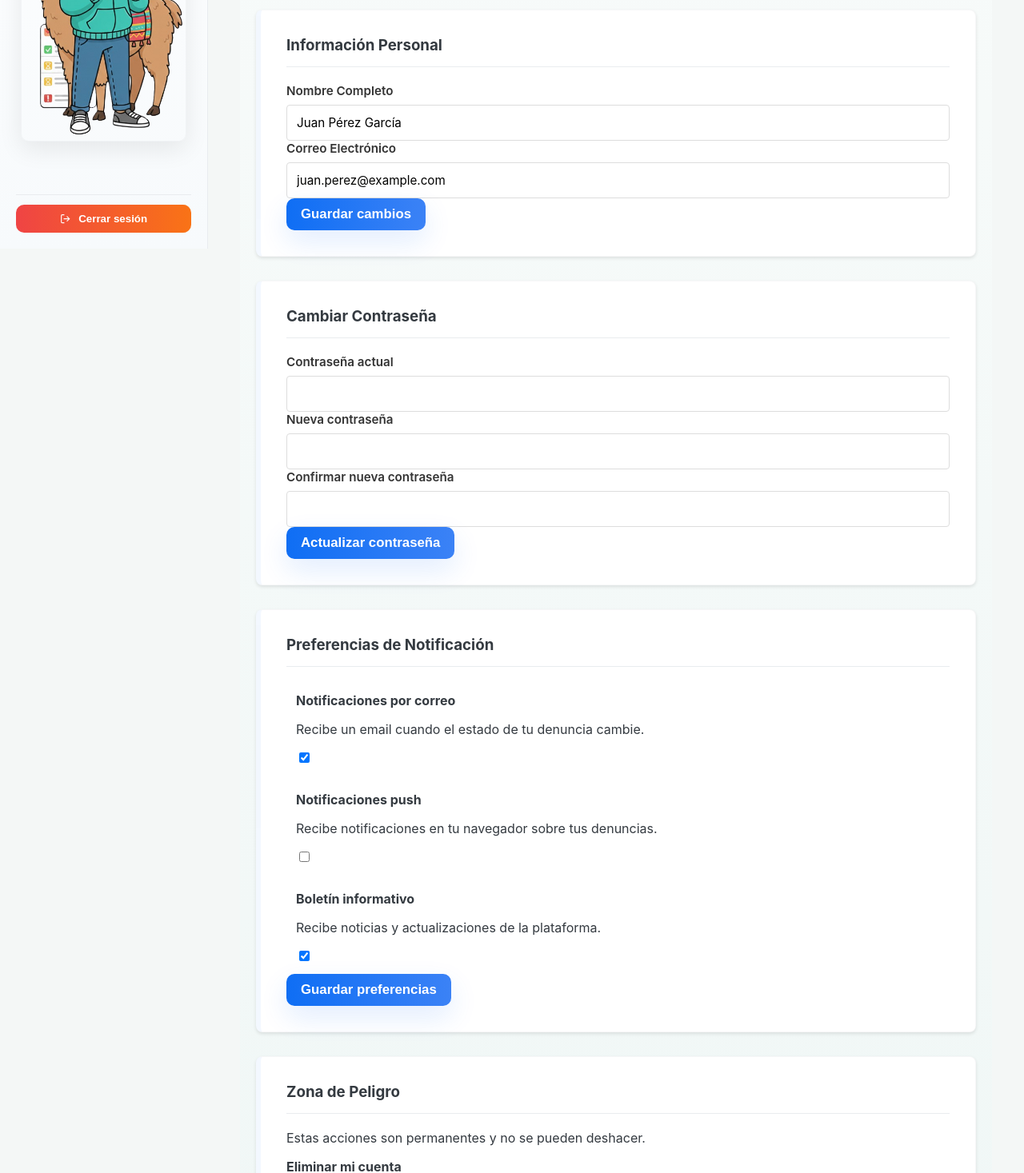
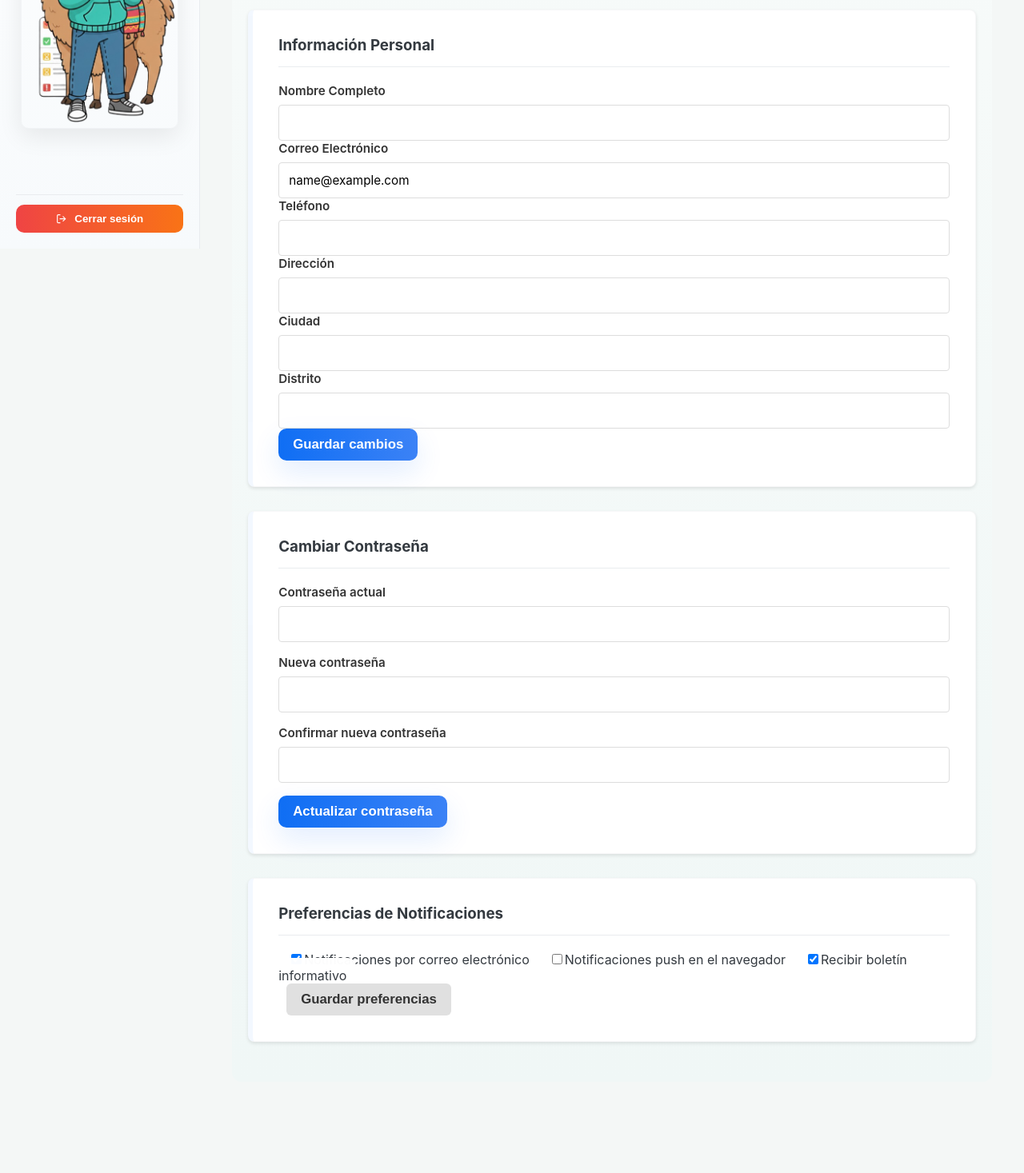
Before and after one commit to RonaldoTcnJnc/SistemadeDenuncias, a React (Vite) app: page /perfil in a window 1280 px wide. Shown: the part 489-1956 px from the top of the page at 80% size. After the commit the page ends 1882 px from the top, so only its background shows below. Built offline with nearby package versions, Linux system fonts and the light colour scheme; sample sign-in values are in the browser's storage; the HTML template or start-up script is replaced by a standard one.

Commit message:
Make ProfilePage functional with real user data

```diff
--- a/src/components/ProfilePage/ProfilePage.jsx
+++ b/src/components/ProfilePage/ProfilePage.jsx
@@ -1,25 +1,53 @@
-import React, { useState, useRef } from 'react';
+import React, { useState, useRef, useEffect } from 'react';
 import './ProfilePage.css';
-// Importa la imagen de perfil por defecto (coloca Miperfil.png en src/assets/)
 import profileDefault from '../../assets/MiPerfil.png';
 
-// Componente: Página de Perfil — mantén la lógica de subida y validación
 const ProfilePage = () => {
-  // Estado para mostrar la imagen actual del usuario (URL base64 o import)
+  const [user, setUser] = useState(null);
+  const [loading, setLoading] = useState(true);
   const [profileImage, setProfileImage] = useState(profileDefault);
+  const [formData, setFormData] = useState({
+    nombre_completo: '',
+    email: '',
+    telefono: '',
+    direccion: '',
+    ciudad: '',
+    distrito: ''
+  });
+  const [passwordData, setPasswordData] = useState({
+    currentPassword: '',
+    newPassword: '',
+    confirmPassword: ''
+  });
   const fileInputRef = useRef(null);
 
-  // Al hacer click en el lápiz: abrir selector de archivos
+  useEffect(() => {
+    const userStr = localStorage.getItem('user');
+    if (userStr) {
+      const userData = JSON.parse(userStr);
+      setUser(userData);
+      setFormData({
+        nombre_completo: userData.nombre_completo || '',
+        email: userData.email || '',
+        telefono: userData.telefono || '',
+        direccion: userData.direccion || '',
+        ciudad: userData.ciudad || '',
+        distrito: userData.distrito || ''
+      });
+      setLoading(false);
+    } else {
+      setLoading(false);
+    }
+  }, []);
+
   const handleEditPicClick = () => {
     fileInputRef.current?.click();
   };
 
-  // Validación y lectura del archivo seleccionado
   const handleFileChange = (event) => {
     const file = event.target.files?.[0];
     if (!file) return;
 
-    // Tipos permitidos: PNG, JPG, JPEG, WebP (si usas webp en el sitio)
     const validTypes = ['image/png', 'image/jpeg', 'image/jpg', 'image/webp'];
     const maxSize = 5 * 1024 * 1024; // 5 MB
 
@@ -33,27 +61,97 @@ const ProfilePage = () => {
       return;
     }
 
-    // Mostrar vista previa local (URL base64)
     const reader = new FileReader();
     reader.onload = (e) => {
       setProfileImage(e.target?.result);
     };
     reader.readAsDataURL(file);
+  };
 
+  const handleInputChange = (e) => {
+    const { name, value } = e.target;
+    setFormData(prev => ({ ...prev, [name]: value }));
+  };
 
+  const handlePasswordChange = (e) => {
+    const { name, value } = e.target;
+    setPasswordData(prev => ({ ...prev, [name]: value }));
   };
+
+  const handleSaveProfile = async (e) => {
+    e.preventDefault();
+
+    try {
+      const response = await fetch(`/api/ciudadanos/${user.id}`, {
+        method: 'PUT',
+        headers: { 'Content-Type': 'application/json' },
+        body: JSON.stringify(formData)
+      });
+
+      if (!response.ok) throw new Error('Error al actualizar perfil');
+
+      // Actualizar localStorage
+      const updatedUser = { ...user, ...formData };
+      localStorage.setItem('user', JSON.stringify(updatedUser));
+      setUser(updatedUser);
+
+      alert('Perfil actualizado correctamente');
+    } catch (error) {
+      console.error('Error:', error);
+      alert('Error al actualizar el perfil');
+    }
+  };
+
+  const handleChangePassword = async (e) => {
+    e.preventDefault();
+
+    if (passwordData.newPassword !== passwordData.confirmPassword) {
+      alert('Las contraseñas no coinciden');
+      return;
+    }
+
+    if (passwordData.newPassword.length < 6) {
+      alert('La contraseña debe tener al menos 6 caracteres');
+      return;
+    }
+
+    try {
+      const response = await fetch(`/api/ciudadanos/${user.id}/password`, {
+        method: 'PUT',
+        headers: { 'Content-Type': 'application/json' },
+        body: JSON.stringify({
+          currentPassword: passwordData.currentPassword,
+          newPassword: passwordData.newPassword
+        })
+      });
+
+      if (!response.ok) throw new Error('Error al cambiar contraseña');
+
+      alert('Contraseña cambiada correctamente');
+      setPasswordData({ currentPassword: '', newPassword: '', confirmPassword: '' });
+    } catch (error) {
+      console.error('Error:', error);
+      alert('Error al cambiar la contraseña. Verifica tu contraseña actual.');
+    }
+  };
+
+  if (loading) {
+    return <div className="profile-page-wrapper"><p>Cargando perfil...</p></div>;
+  }
+
+  if (!user) {
+    return <div className="profile-page-wrapper"><p>Debes iniciar sesión para ver tu perfil</p></div>;
+  }
 
   return (
     <div className="profile-page-wrapper">
-      {/* Header con título y avatar al lado */}
+      {/* Header */}
       <div className="profile-header card">
         <div className="profile-header-left">
-          {/* Título y subtítulo */}
           <h1 className="profile-title">Mi Perfil</h1>
           <p className="profile-subtitle">Gestiona tu información y preferencias</p>
         </div>
 
-        {/* Avatar visible al lado del título con botón para editar (mantener funcionalidad) */}
         <div className="profile-header-right">
           <div className="avatar-wrapper">
             <img src={profileImage} alt="Foto de perfil" className="avatar-img" />
@@ -71,102 +169,128 @@ const ProfilePage = () => {
         </div>
       </div>
 
-      {/* Card: Información personal con diseño más profesional */}
+      {/* Información personal */}
       <div className="card">
         <h3>Información Personal</h3>
-        <div className="personal-info-form">
+        <form className="personal-info-form" onSubmit={handleSaveProfile}>
           <div className="info-fields">
             <div className="form-group">
               <label>Nombre Completo</label>
-              <input type="text" defaultValue="Juan Pérez García" />
+              <input
+                type="text"
+                name="nombre_completo"
+                value={formData.nombre_completo}
+                onChange={handleInputChange}
+              />
             </div>
             <div className="form-group">
               <label>Correo Electrónico</label>
-              <input type="email" defaultValue="juan.perez@example.com" readOnly />
+              <input
+                type="email"
+                name="email"
+                value={formData.email}
+                readOnly
+              />
+            </div>
+            <div className="form-group">
+              <label>Teléfono</label>
+              <input
+                type="tel"
+                name="telefono"
+                value={formData.telefono}
+                onChange={handleInputChange}
+              />
+            </div>
+            <div className="form-group">
+              <label>Dirección</label>
+              <input
+                type="text"
+                name="direccion"
+                value={formData.direccion}
+                onChange={handleInputChange}
+              />
+            </div>
+            <div className="form-group">
+              <label>Ciudad</label>
+              <input
+                type="text"
+                name="ciudad"
+                value={formData.ciudad}
+                onChange={handleInputChange}
+              />
+            </div>
+            <div className="form-group">
+              <label>Distrito</label>
+              <input
+                type="text"
+                name="distrito"
+                value={formData.distrito}
+                onChange={handleInputChange}
+              />
             </div>
             <div className="form-actions-row">
-              <button className="btn btn-primary">Guardar cambios</button>
+              <button type="submit" className="btn btn-primary">Guardar cambios</button>
             </div>
           </div>
-        </div>
+        </form>
       </div>
 
-      {/* Card: Cambiar contraseña */}
+      {/* Cambiar contraseña */}
       <div className="card">
         <h3>Cambiar Contraseña</h3>
-        <div className="password-form">
+        <form className="password-form" onSubmit={handleChangePassword}>
           <div className="form-group">
             <label>Contraseña actual</label>
-            <input type="password" />
+            <input
+              type="password"
+              name="currentPassword"
+              value={passwordData.currentPassword}
+              onChange={handlePasswordChange}
+            />
           </div>
-          <div className="form-group-inline">
           <div className="form-group">
             <label>Nueva contraseña</label>
-              <input type="password" />
+            <input
+              type="password"
+              name="newPassword"
+              value={passwordData.newPassword}
+              onChange={handlePasswordChange}
+            />
           </div>
           <div className="form-group">
             <label>Confirmar nueva contraseña</label>
-              <input type="password" />
-            </div>
+            <input
+              type="password"
+              name="confirmPassword"
+              value={passwordData.confirmPassword}
+              onChange={handlePasswordChange}
+            />
           </div>
           <div className="form-actions-row">
-            <button className="btn btn-primary">Actualizar contraseña</button>
+            <button type="submit" className="btn btn-primary">Actualizar contraseña</button>
           </div>
-        </div>
+        </form>
       </div>
 
-      {/* Card: Preferencias con switches estilizados */}
+      {/* Preferencias de notificaciones */}
       <div className="card">
-        <h3>Preferencias de Notificación</h3>
-        <div className="notification-prefs">
-          <div className="pref-item">
-            <div>
-              <strong>Notificaciones por correo</strong>
-              <p>Recibe un email cuando el estado de tu denuncia cambie.</p>
-            </div>
-            <label className="switch">
+        <h3>Preferencias de Notificaciones</h3>
+        <div className="preferences-list">
+          <label className="pref-item">
             <input type="checkbox" defaultChecked />
-              <span className="slider round"></span>
+            <span>Notificaciones por correo electrónico</span>
           </label>
-          </div>
-
-          <div className="pref-item">
-            <div>
-              <strong>Notificaciones push</strong>
-              <p>Recibe notificaciones en tu navegador sobre tus denuncias.</p>
-            </div>
-            <label className="switch">
+          <label className="pref-item">
             <input type="checkbox" />
-              <span className="slider round"></span>
+            <span>Notificaciones push en el navegador</span>
           </label>
-          </div>
-
-          <div className="pref-item">
-            <div>
-              <strong>Boletín informativo</strong>
-              <p>Recibe noticias y actualizaciones de la plataforma.</p>
-            </div>
-            <label className="switch">
+          <label className="pref-item">
             <input type="checkbox" defaultChecked />
-              <span className="slider round"></span>
+            <span>Recibir boletín informativo</span>
           </label>
         </div>
         <div className="form-actions-row">
-            <button className="btn btn-primary">Guardar preferencias</button>
-          </div>
-        </div>
-      </div>
-
-      {/* Zona de peligro: eliminar cuenta */}
-      <div className="card danger-zone">
-        <h3>Zona de Peligro</h3>
-        <div className="danger-content">
-          <p>Estas acciones son permanentes y no se pueden deshacer.</p>
-          <div>
-            <strong>Eliminar mi cuenta</strong>
-            <p>Se borrarán todas tus denuncias y datos personales.</p>
-          </div>
-          <button className="btn btn-danger">Eliminar cuenta</button>
+          <button className="btn btn-secondary">Guardar preferencias</button>
         </div>
       </div>
     </div>
```
Lines whose indentation alone changed are shown as unchanged.
